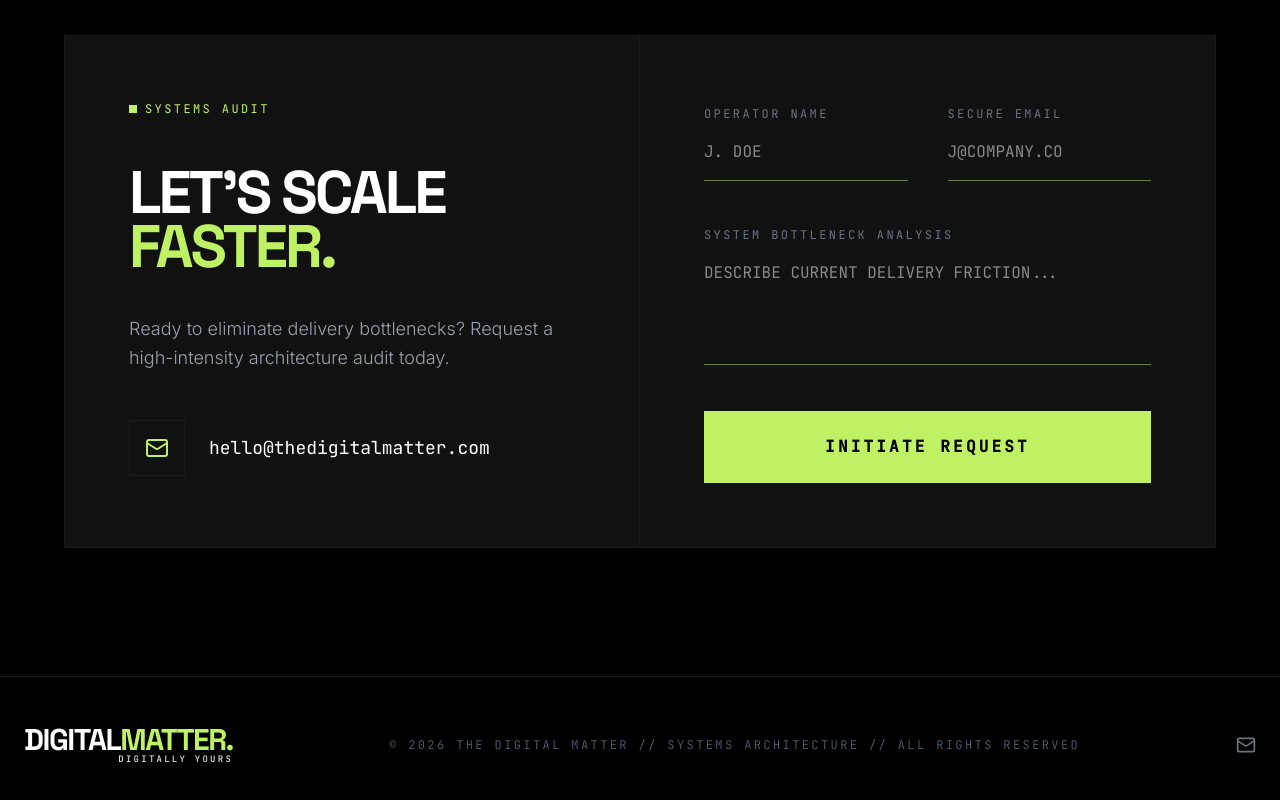
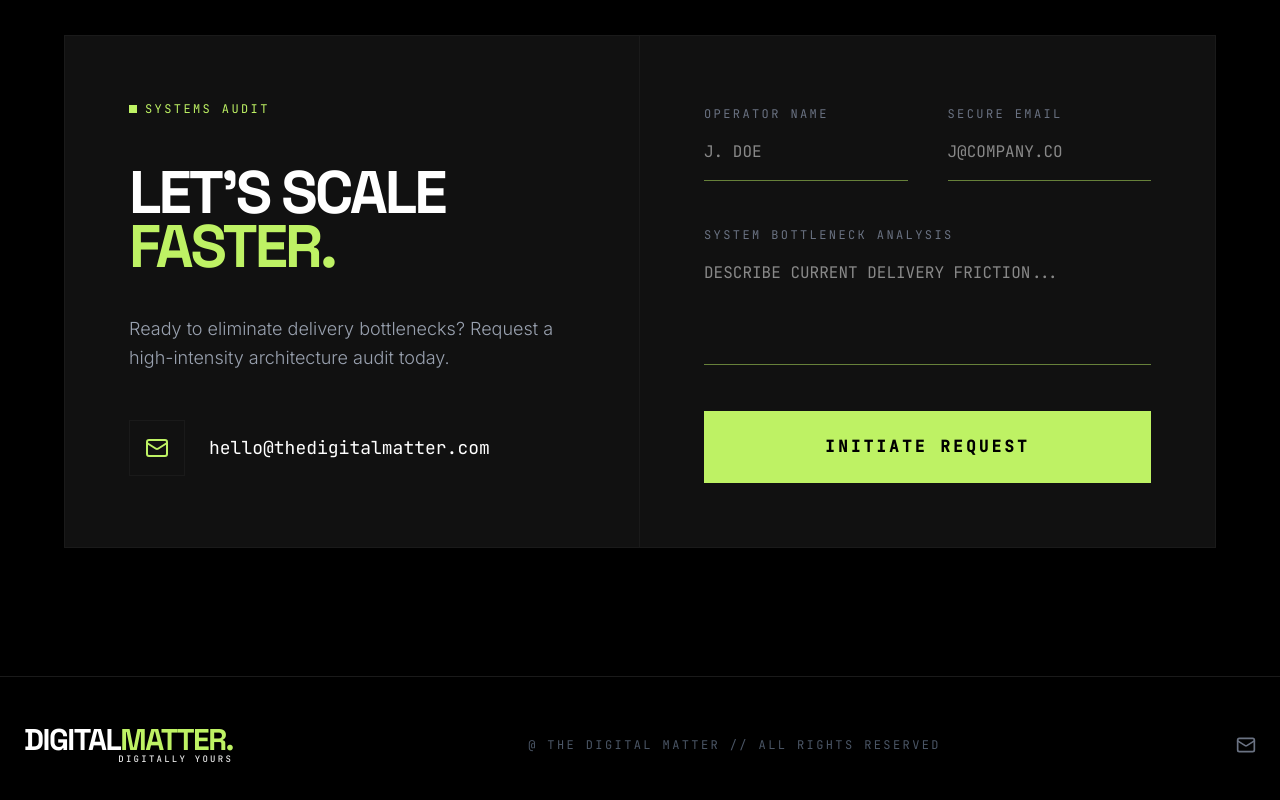
Before and after one commit to zeekuu007/Website_new, a React (Vite) app: page / in a window 1280 px wide. Shown: the part 4525-5325 px from the top of the page. Built offline with nearby package versions, Linux system fonts and the light colour scheme.

Commit message:
feat: Update footer copyright text
Removes the dynamic year and system architecture string from the footer to a simpler, static string.

```diff
--- a/src/App.tsx
+++ b/src/App.tsx
@@ -643,7 +643,7 @@ const Footer = () => {
       <div className="container mx-auto px-6 flex flex-col md:flex-row justify-between items-center gap-8">
         <Logo />
         <p className="mono text-gray-600 text-[11px]">
-          © {new Date().getFullYear()} THE DIGITAL MATTER // SYSTEMS ARCHITECTURE // ALL RIGHTS RESERVED
+          @ THE DIGITAL MATTER // ALL RIGHTS RESERVED
         </p>
         <div className="flex gap-8">
           <a href="mailto:hello@thedigitalmatter.com" className="text-gray-500 hover:text-brand-lime transition-colors"><Mail className="w-5 h-5" /></a>
```
